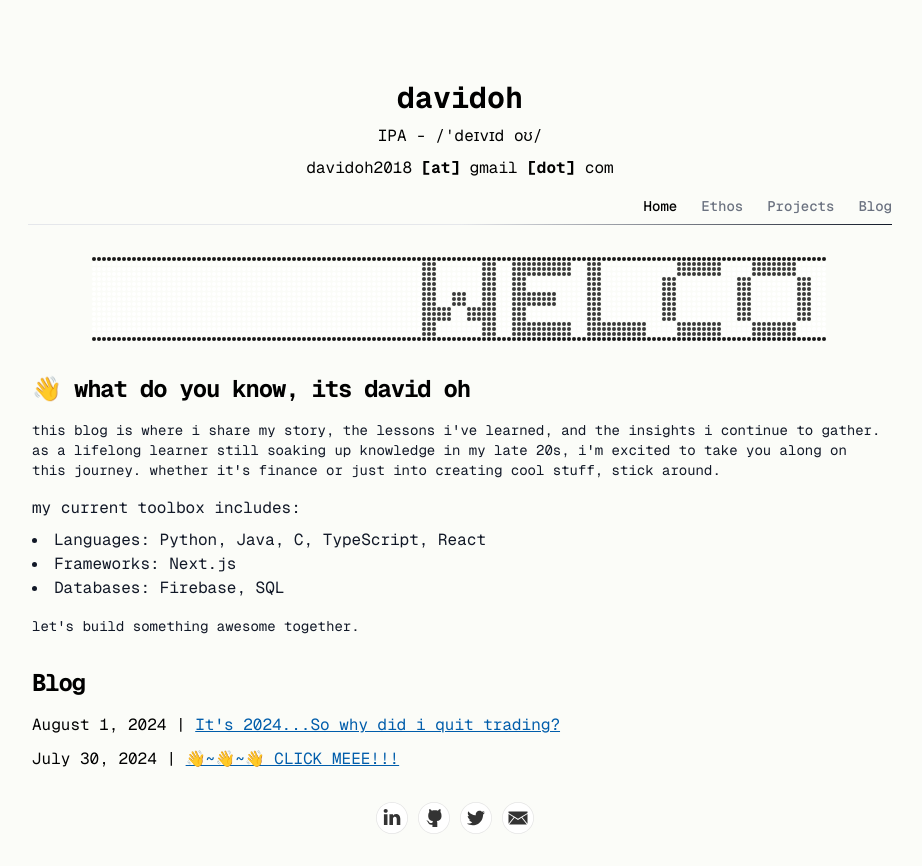
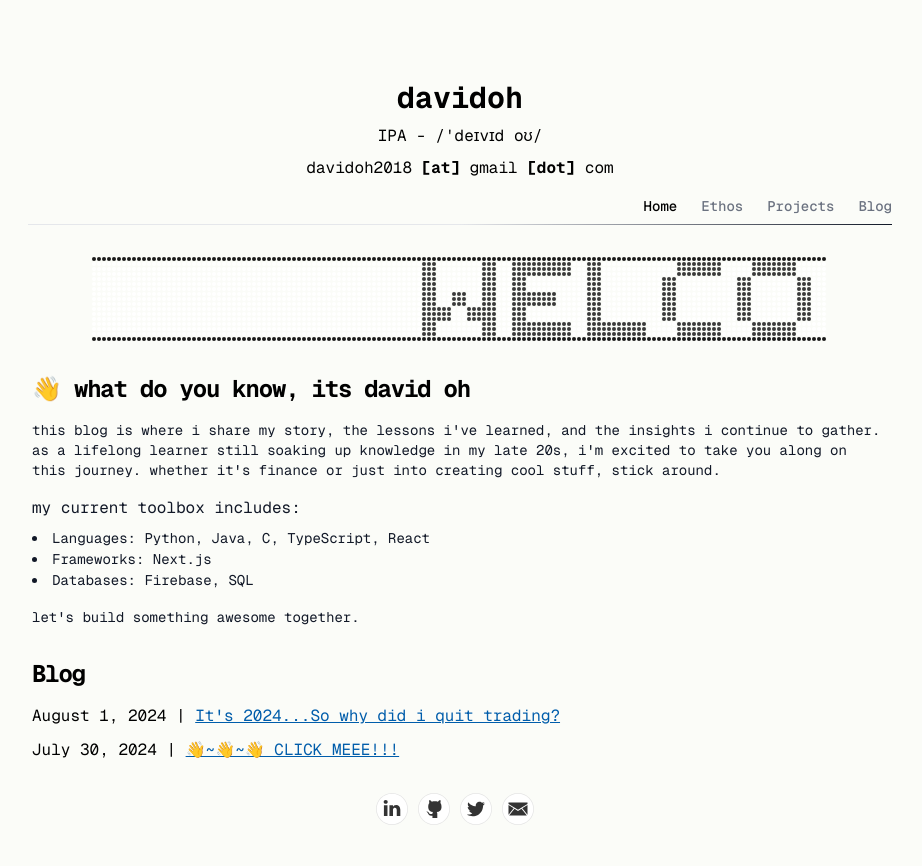
Before and after one commit to dkoh2018/itsdavidoh.com, a Next.js app: page / in a window 1280 px wide. Shown: the top 866 px of the page, without its empty margins (180-1102 px from the left). Built offline with nearby package versions, Linux system fonts and the light colour scheme.

Commit message:
small fixups

```diff
--- a/src/app/globals.css
+++ b/src/app/globals.css
@@ -98,3 +98,11 @@ p {
   @apply text-base;
   @apply sm:text-sm;
 }
+
+ul,
+li {
+  @apply text-base;
+  @apply sm:text-sm;
+
+  line-height: 1.5;
+}
```
